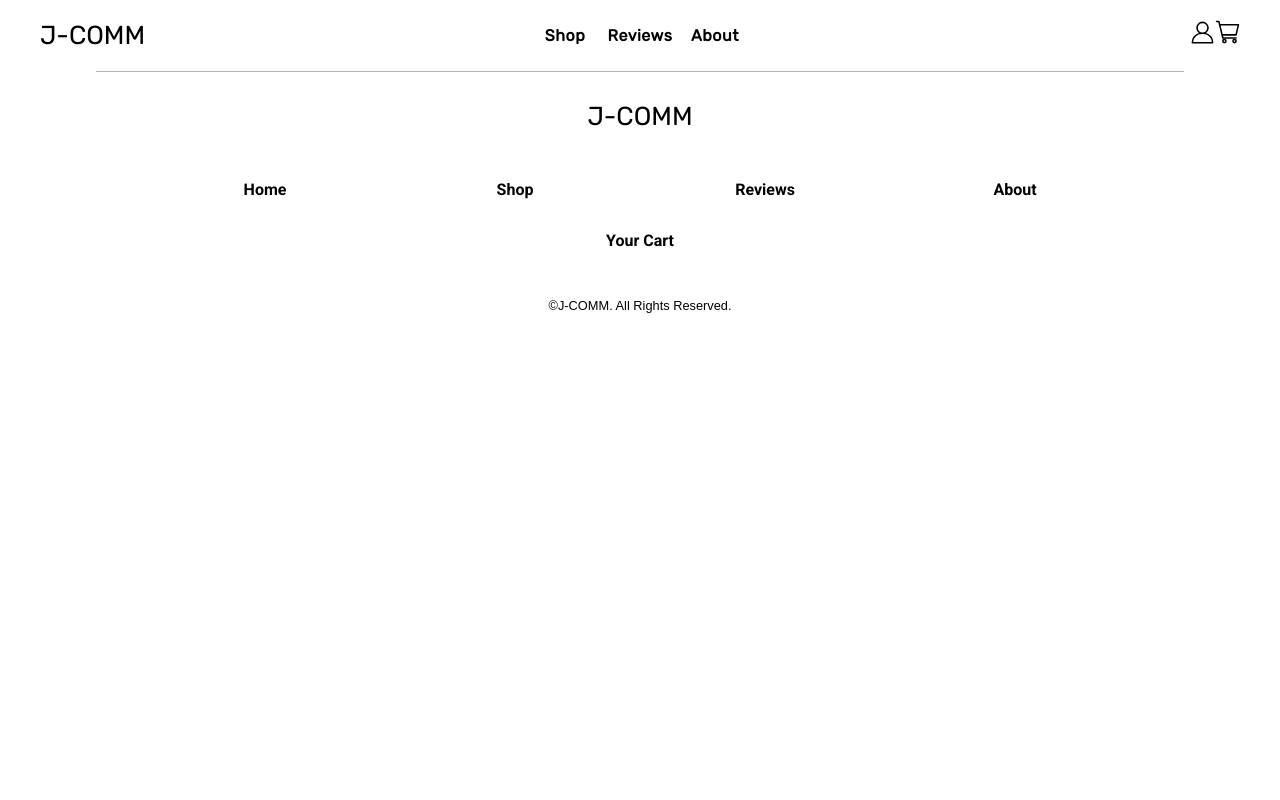
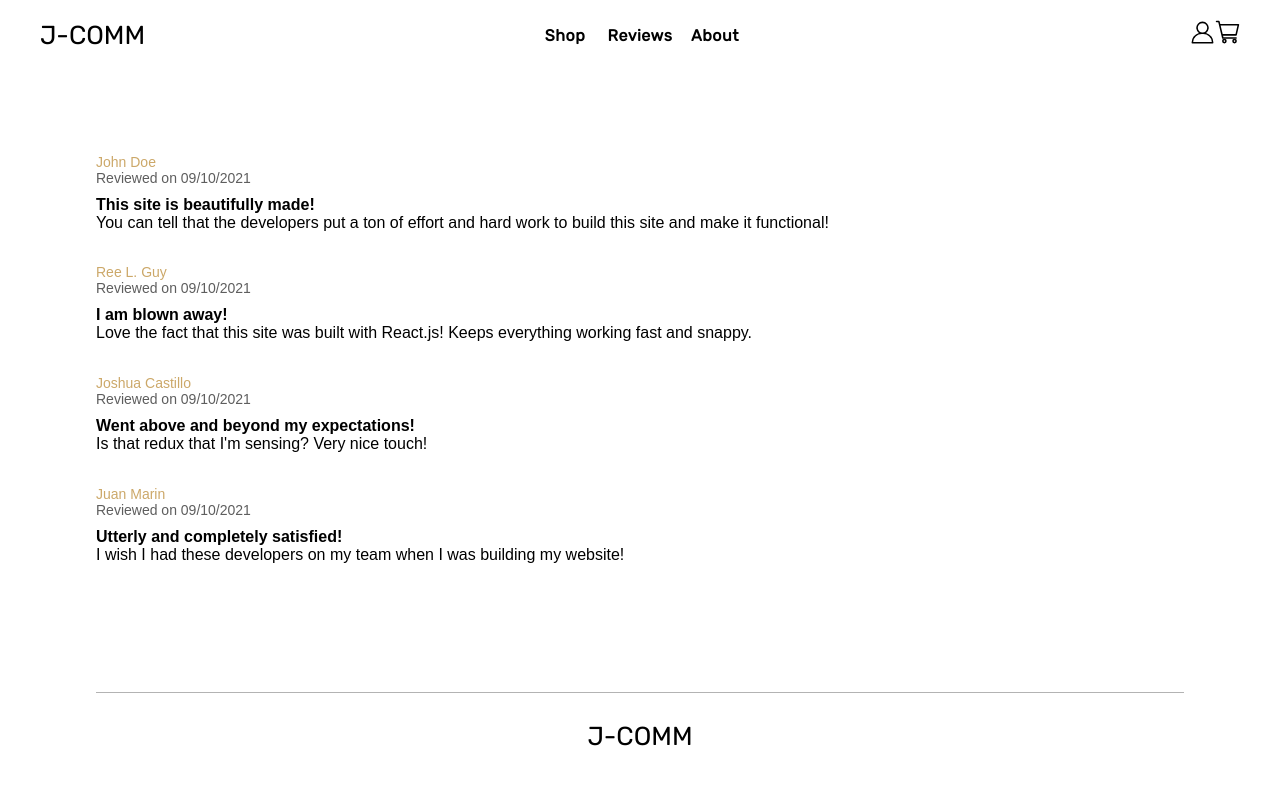
Before and after one commit to jpatrick7926/J-Comm, a React (Create React App) app in the folder client/: page /reviews in a window 1280 px wide. Shown: the top 800 px of the page. Built offline with nearby package versions, Linux system fonts and the light colour scheme.

Commit message:
Adding reviews page and review component

```diff
--- a/client/src/App.js
+++ b/client/src/App.js
@@ -10,6 +10,8 @@ import ShopPage from './pages/ShopPage/ShopPage';
 import ProductPage from './pages/ProductPage/ProductPage';
 import CartPage from './pages/CartPage/CartPage';
 import RegisterPage from './pages/RegisterPage/RegisterPage';
+import AboutPage from './pages/AboutPage/AboutPage'
+import ReviewsPage from './pages/ReviewsPage/ReviewsPage'
 
 function App() {
   return (
@@ -22,6 +24,8 @@ function App() {
           <Route exact path='/product/:id' component={ProductPage}/>
           <Route exact path='/cart' component={CartPage}/>
           <Route exact path='/user' component={RegisterPage}/>
+          <Route exact path='/about' component={AboutPage}/>
+          <Route exact path='/reviews' component={ReviewsPage}/>
         </Switch>
       </main>
       <Footer />
--- /dev/null
+++ b/client/src/components/Review/Review.css
@@ -0,0 +1,15 @@
+.review-container {
+  width: 100%;
+  margin: 3% auto;
+}
+
+.name-container {
+  font-size: 14px;
+  color: #cca869;
+}
+
+.date-container {
+  color: #5e5e5e;
+  font-size: 14px;
+  margin-bottom: 10px;
+}
--- /dev/null
+++ b/client/src/components/Review/Review.js
@@ -0,0 +1,20 @@
+import './Review.css'
+
+const Review = (props) => {
+  return(
+    <div className="review-container">
+      <div className="review">
+        <div className="name-container">
+          <p>{props.name}</p>
+        </div>
+        <div className="date-container">
+          <p>Reviewed on {props.date}</p>
+        </div>
+        <strong>{props.reviewHead}</strong>
+        <p>{props.review}</p>
+      </div>
+    </div>
+  )
+}
+
+export default Review
--- /dev/null
+++ b/client/src/pages/AboutPage/AboutPage.css
@@ -0,0 +1,19 @@
+.about-page-container {
+  width: 85%;
+  margin: 0 auto;
+  padding-top: 50px;
+  margin-bottom: 10%;
+}
+
+.about-page-header-text p {
+  margin: 0 auto;
+  max-width: 50%;
+  min-width: 270px;
+  text-align: center;
+  font-family: sans-serif;
+  line-height: 1.6;
+}
+
+.about-page-header-text {
+  margin-bottom: 100px;
+}
--- /dev/null
+++ b/client/src/pages/AboutPage/AboutPage.js
@@ -0,0 +1,48 @@
+import './AboutPage.css'
+
+// Components
+import SubHeader from '../../components/SubHeader/SubHeader'
+import About from '../HomePage/about/About'
+
+const AboutPage = () => {
+
+  return (
+    <div className="about-page-container">
+      <div className="about-page-header-text">
+        <SubHeader text="About Us"/>
+        <p>The makers of J-COMM, Joshua Castillo and Juan Marin, are two hard working developers. Fascinated by the world of computer programming, these two are willing to go the extra measure to make your team stronger.</p>
+      </div>
+      <div className="about-container">
+        <div className="col">
+          <img src={"https://images.unsplash.com/photo-1577641785866-d40384a52ed5?ixid=MnwxMjA3fDB8MHxwaG90by1wYWdlfHx8fGVufDB8fHx8&ixlib=rb-1.2.1&auto=format&fit=crop&w=800&q=80"} alt="temporary alt text"/>
+          <h3>
+            Culture
+          </h3>
+          <p>
+            The makers of J-COMM, Joshua Castillo and Juan Marin, are two hard working developers. Fascinated by the world of computer programming, these two are willing to go the extra measure to make your team stronger.
+          </p>
+        </div>
+        <div className="col">
+          <img src={"https://images.unsplash.com/photo-1585914622712-37ac29257b9a?ixid=MnwxMjA3fDB8MHxwaG90by1wYWdlfHx8fGVufDB8fHx8&ixlib=rb-1.2.1&auto=format&fit=crop&w=800&q=80"} alt="temporary alt text"/>
+          <h3>
+            Tech Stack
+          </h3>
+          <p>
+            J-COMM was made using the MERN stack. The front-end is built on React and Redux for state management. We also access "fakestoreapi.com" for the product and product information.
+          </p>
+        </div>
+        <div className="col">
+          <img src={"https://images.unsplash.com/photo-1614241819294-c0fe1b806943?ixid=MnwxMjA3fDB8MHxwaG90by1wYWdlfHx8fGVufDB8fHx8&ixlib=rb-1.2.1&auto=format&fit=crop&w=800&q=80"} alt="temporary alt text"/>
+          <h3>
+            Culture
+          </h3>
+          <p>
+          The makers of J-COMM, Joshua Castillo and Juan Marin, are two hard working developers. Fascinated by the world of computer programming, these two are willing to go the extra measure to make your team stronger.
+          </p>
+        </div>
+      </div>
+    </div>
+  )
+}
+
+export default AboutPage
--- /dev/null
+++ b/client/src/pages/ReviewsPage/ReviewsPage.css
@@ -0,0 +1,6 @@
+.reviews-page-container {
+  width: 85%;
+  margin: 0 auto;
+  padding-top: 50px;
+  margin-bottom: 10%;
+}
--- /dev/null
+++ b/client/src/pages/ReviewsPage/ReviewsPage.js
@@ -0,0 +1,33 @@
+import './ReviewsPage.css'
+
+// components
+import Review from '../../components/Review/Review'
+
+const ReviewsPage = () => {
+  return (
+    <div className="reviews-page-container">
+      <Review
+      name='John Doe'
+      date='09/10/2021'
+      reviewHead='This site is beautifully made!'
+      review='You can tell that the developers put a ton of effort and hard work to build this site and make it functional!'/>
+      <Review
+      name='Ree L. Guy'
+      date='09/10/2021'
+      reviewHead='I am blown away!'
+      review='Love the fact that this site was built with React.js! Keeps everything working fast and snappy.'/>
+      <Review
+      name='Joshua Castillo'
+      date='09/10/2021'
+      reviewHead='Went above and beyond my expectations!'
+      review="Is that redux that I'm sensing? Very nice touch!"/>
+      <Review
+      name='Juan Marin'
+      date='09/10/2021'
+      reviewHead='Utterly and completely satisfied!'
+      review='I wish I had these developers on my team when I was building my website!'/>
+    </div>
+  )
+}
+
+export default ReviewsPage
--- a/client/src/pages/ShopPage/ShopPage.js
+++ b/client/src/pages/ShopPage/ShopPage.js
@@ -27,7 +27,7 @@ const ShopPage = () => {
     <div className="shop-container">
       <div className="shop-copytext">
         <SubHeader text="Shop"/>
-        <p>You want options? We’ve got options. From the luxe Ratio Eight and its conical physique to the no-nonsense Six, there’s a Ratio that matches your taste and temperament. Slow drinker? Add a thermal carafe. You want the form of the Six with the carafe of the Eight? Do it. Here’s everything you could ever want.</p>
+        <p>You want options? We’ve got options. From luxury jewelry, to high end monitors, and even men's and women's apparel. If you are looking for that strange combination of a purchase, then this website is exactly the place for you!</p>
         <Spacer height="100px" />
         <div className='products-container'>
           {loading ? (
```
